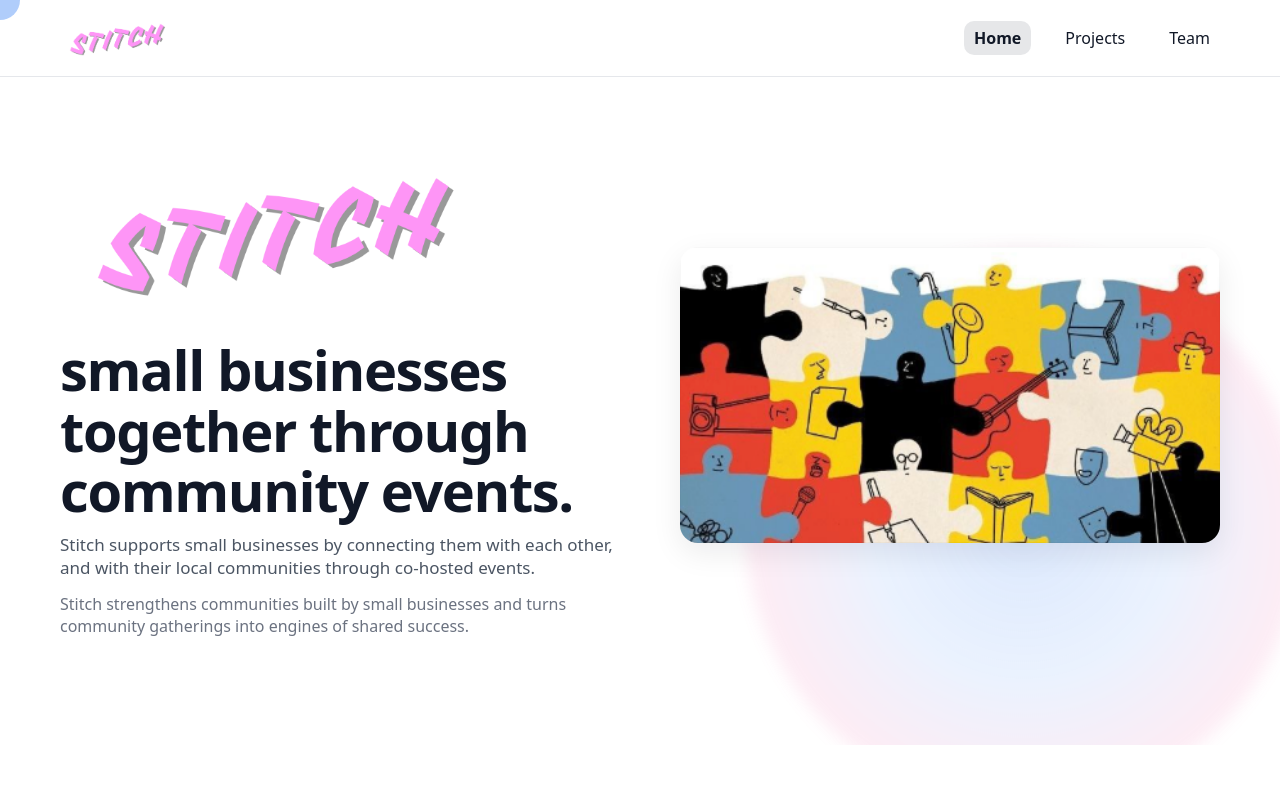
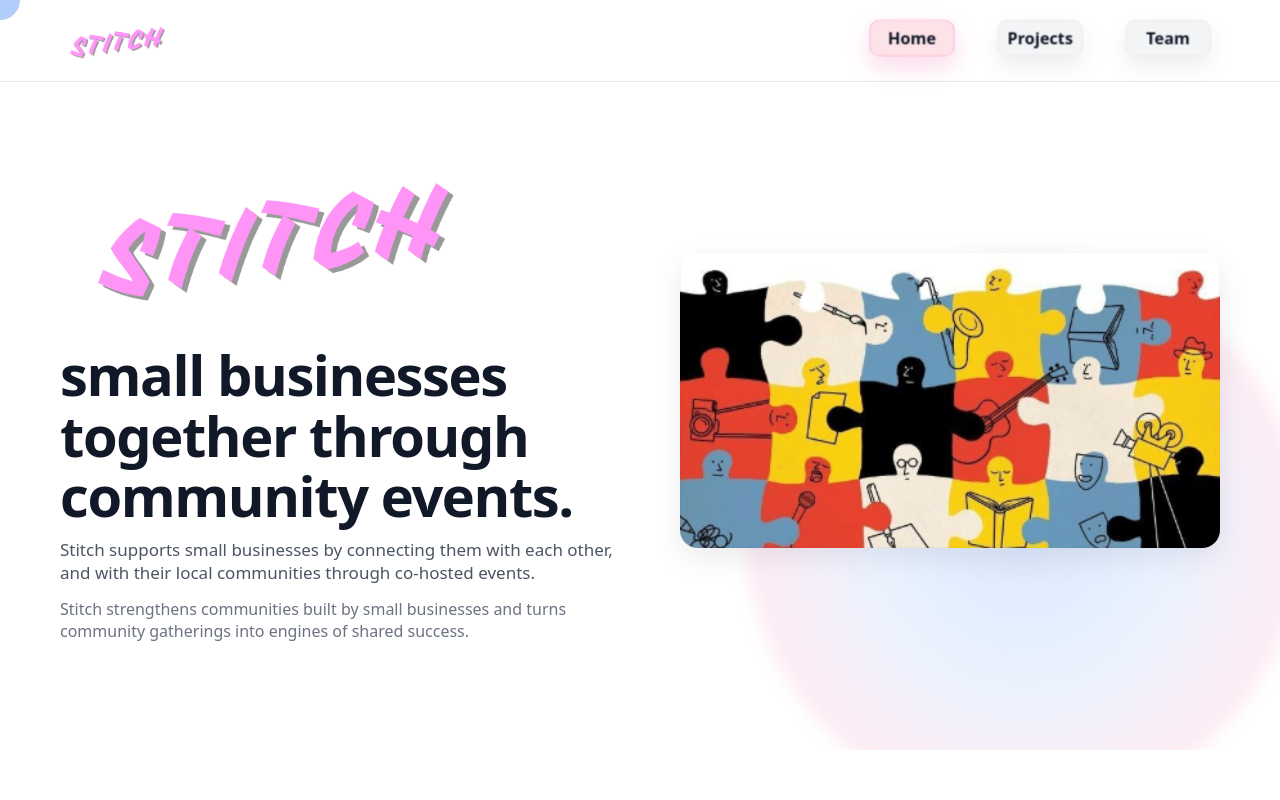
Before and after one commit to MaimunaMuntaha/stitch-cs147, a React (Vite) app: page / in a window 1280 px wide. Shown: the top 800 px of the page. Built offline with nearby package versions, Linux system fonts and the light colour scheme; a web font is replaced by a local one.

Commit message:
tab changes

```diff
--- a/src/App.css
+++ b/src/App.css
@@ -645,3 +645,169 @@
   font-weight: 900; letter-spacing: 2px; font-size: 18px; color: #0f172a;
 }
 .footer-copy { color:#6b7280; }
+/* ===========================
+   3D Cube Tabs
+   =========================== */
+
+/* Give each link a 3D stage */
+.link {
+  perspective: 700px;                 /* stage for 3D */
+  --cube-depth: 12px;                 /* thickness of the cube */
+  --cube-radius: 10px;                /* matches your pill radius */
+  --cube-bg: rgba(17,24,39,0.06);     /* base */
+  --cube-bg-active: rgba(17,24,39,0.10);
+}
+
+/* Remove the old pill hover background (cube handles it) */
+.link:hover {
+  background-color: transparent;
+  transform: none;
+}
+
+/* Keep the active "pill" feel behind the cube for clarity */
+.link.active {
+  background-color: transparent;
+}
+
+/* The cube wrapper */
+.cube {
+  position: relative;
+  display: inline-grid;
+  place-items: center;
+  min-width: 84px;                    /* keeps width steady during rotation */
+  height: 36px;                       /* tab height */
+  padding: 0 2px;
+  transform-style: preserve-3d;
+  transition: transform 420ms cubic-bezier(.2,.8,.2,1);
+}
+
+/* Each face of the cube */
+.cube .face {
+  position: absolute;
+  inset: 0;
+  display: grid;
+  place-items: center;
+  font-weight: 600;
+  color: #111827;
+  border-radius: var(--cube-radius);
+  box-shadow: 0 8px 20px rgba(2,6,23,0.08);
+  background: #fff;                   /* front is white */
+  padding: 0 10px;                    /* matches your .link padding */
+}
+
+/* FRONT face */
+.cube .front {
+  transform: translateZ(var(--cube-depth));
+  background: #ffffff;
+  box-shadow:
+    inset 0 0 0 1px rgba(0,0,0,0.04),
+    0 10px 24px rgba(2,6,23,0.08);
+}
+
+/* TOP face (visible when rotating up) */
+.cube .top {
+  transform: rotateX(90deg) translateZ(var(--cube-depth));
+  transform-origin: center center;
+  background: var(--cube-bg);
+  box-shadow: inset 0 0 0 1px rgba(0,0,0,0.05);
+}
+
+/* RIGHT face (visible when rotating right) */
+.cube .right {
+  transform: rotateY(90deg) translateZ(var(--cube-depth));
+  transform-origin: center center;
+  background: var(--cube-bg);
+  box-shadow: inset 0 0 0 1px rgba(0,0,0,0.05);
+}
+
+/* Hover interaction: tilt up a bit + right a bit for a lively spin */
+.link:hover .cube {
+  transform: rotateX(-88deg) rotateY(10deg);
+}
+
+/* Active route: show a subtle right turn so active feels "locked" */
+.link.active .cube {
+  transform: rotateY(90deg);
+}
+
+/* Keyboard focus: keep accessibility crisp */
+.link:focus-visible .cube .front {
+  outline: 2px solid #111827;
+  outline-offset: 2px;
+  border-radius: var(--cube-radius);
+}
+
+/* Respect reduced motion */
+@media (prefers-reduced-motion: reduce) {
+  .cube {
+    transition: none;
+  }
+  .link:hover .cube,
+  .link.active .cube {
+    transform: none;
+  }
+}
+/* Hide the mirrored back side so text never appears upside down */
+.cube .face {
+  -webkit-backface-visibility: hidden;
+  backface-visibility: hidden;
+}
+
+/* Keep the active tab readable: no rotation, just a subtle "selected" look */
+.link.active .cube {
+  transform: none; /* show front face */
+}
+
+/* Give the active tab a gentle filled style so it still looks selected */
+.link.active .cube .front {
+  background: rgba(17,24,39,0.10);
+  box-shadow:
+    inset 0 0 0 1px rgba(0,0,0,0.05),
+    0 10px 24px rgba(2,6,23,0.08);
+}
+
+/* Optional: tone down the base link's background so the cube owns the style */
+.link.active {
+  background: transparent;
+}
+.link:hover {
+  background: transparent;
+  transform: none;
+}
+/* ===== Active tab: gray -> light pink ===== */
+:root {
+  --tab-gray: #f3f4f6;   /* light gray */
+  --tab-pink: #fde2e8;   /* light pink */
+}
+
+/* default (idle) tab face is gray */
+.cube .front {
+  background: var(--tab-gray) !important;
+  transition: background-color .25s ease, box-shadow .25s ease, color .25s ease;
+}
+
+/* active route: fade to light pink + soft pink glow */
+.link.active .cube .front {
+  background: var(--tab-pink) !important;
+  box-shadow:
+    inset 0 0 0 1px rgba(236,72,153,0.25),
+    0 10px 24px rgba(236,72,153,0.22) !important;
+}
+
+/* keep hover handled by the cube (no extra pill bg) */
+.link,
+.link:hover,
+.link.active {
+  background: transparent !important;
+}
+
+/* still hide mirrored back sides (no upside-down text) */
+.cube .face {
+  -webkit-backface-visibility: hidden;
+  backface-visibility: hidden;
+}
+
+/* keep active tab readable (front face showing) */
+.link.active .cube {
+  transform: none;
+}
--- a/src/App.tsx
+++ b/src/App.tsx
@@ -29,29 +29,38 @@ export default function App() {
   <NavLink
     to="/"
     end
-              className={({ isActive }) =>
-                isActive ? "link active" : "link"
-              }
+    className={({ isActive }) => (isActive ? "link active" : "link")}
   >
-              Home
+    <span className="cube">
+      <span className="face front">Home</span>
+      <span className="face top">Home</span>
+      <span className="face right">Home</span>
+    </span>
   </NavLink>
+
   <NavLink
     to="/projects"
-              className={({ isActive }) =>
-                isActive ? "link active" : "link"
-              }
+    className={({ isActive }) => (isActive ? "link active" : "link")}
   >
-              Projects
+    <span className="cube">
+      <span className="face front">Projects</span>
+      <span className="face top">Projects</span>
+      <span className="face right">Projects</span>
+    </span>
   </NavLink>
+
   <NavLink
     to="/team"
-              className={({ isActive }) =>
-                isActive ? "link active" : "link"
-              }
+    className={({ isActive }) => (isActive ? "link active" : "link")}
   >
-              Team
+    <span className="cube">
+      <span className="face front">Team</span>
+      <span className="face top">Team</span>
+      <span className="face right">Team</span>
+    </span>
   </NavLink>
 </nav>
+
         </div>
       </header>
 
```
Lines whose indentation alone changed are shown as unchanged.
